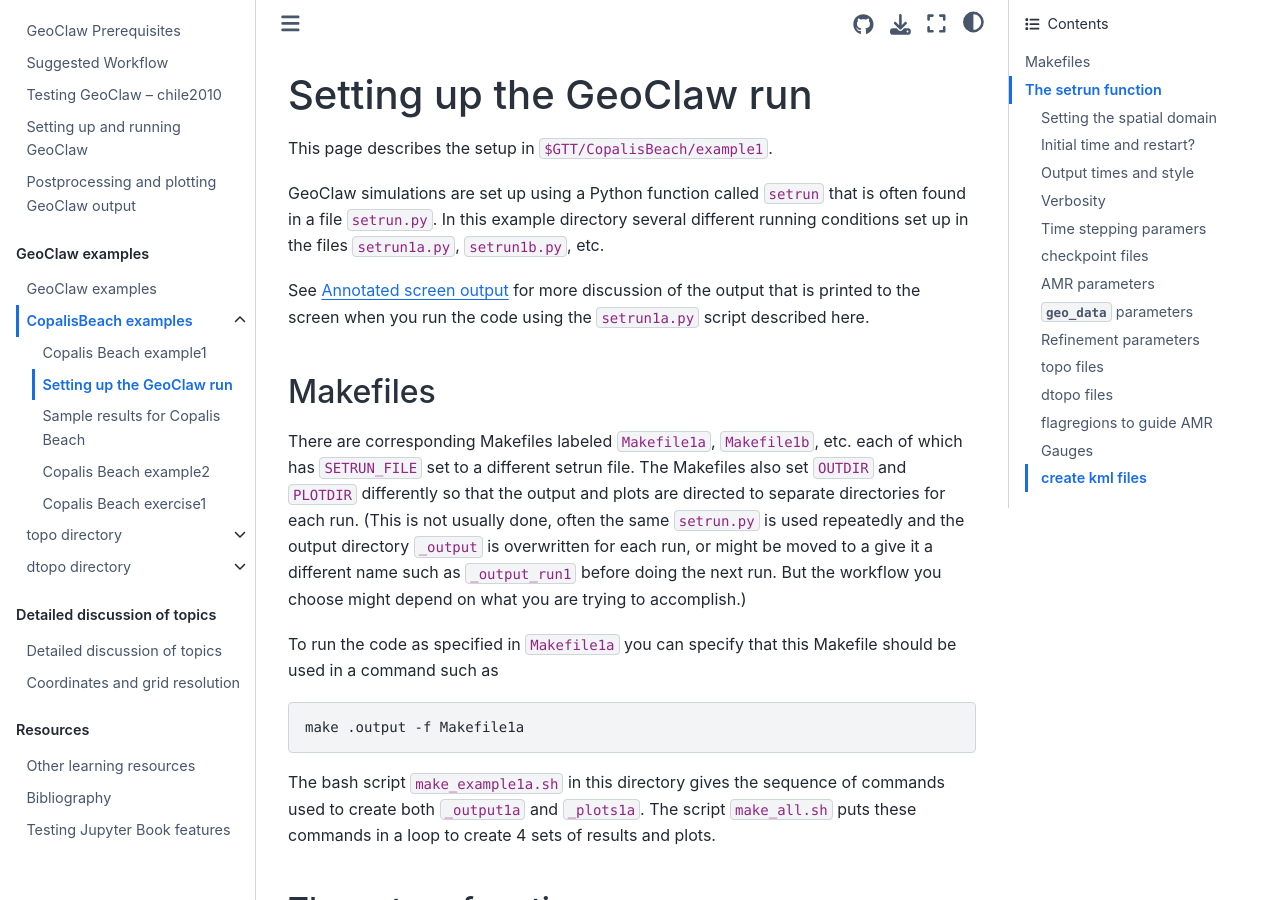
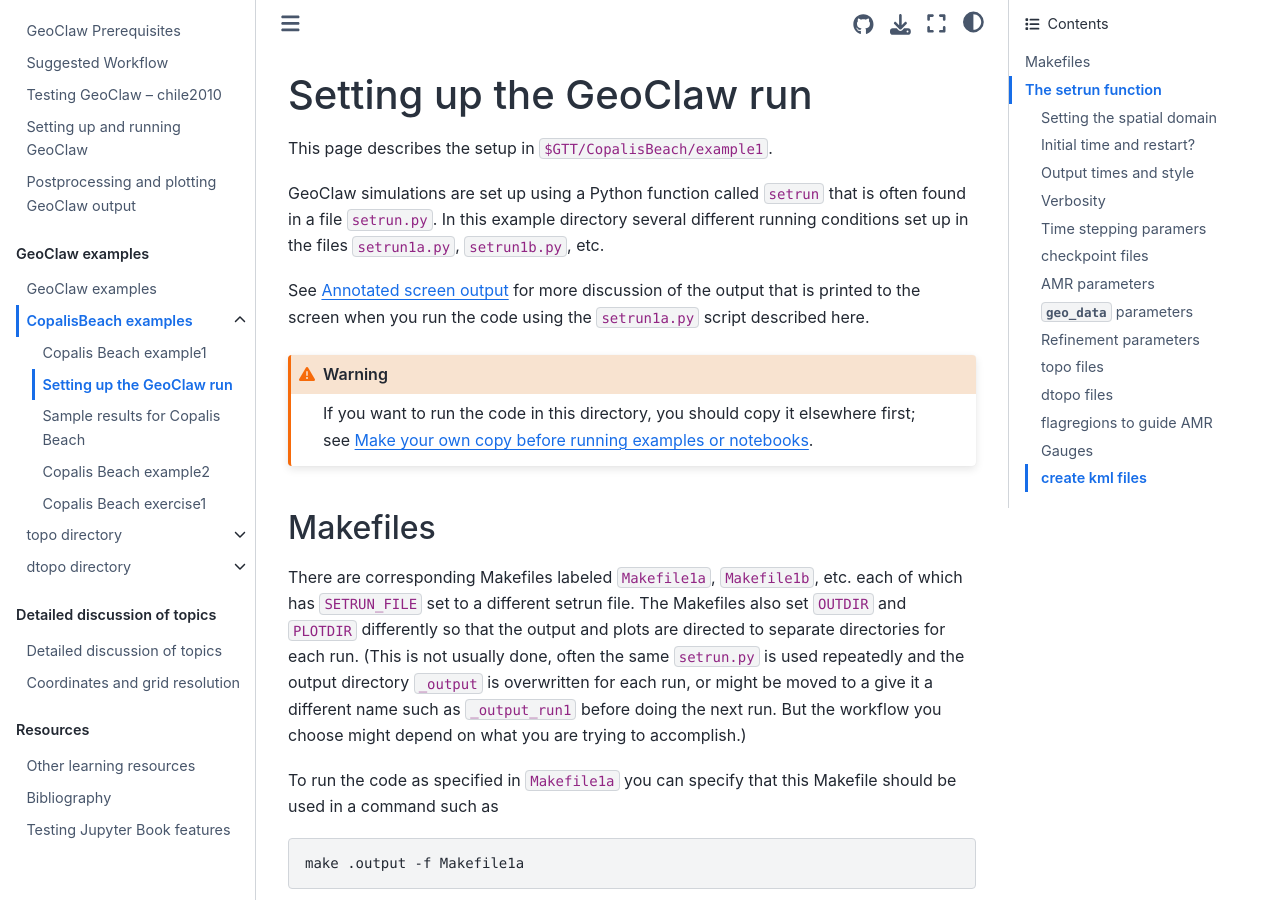
Before and after one commit to rjleveque/geoclaw_tsunami_tutorial, a Jupyter Book: the page built from GTT/CopalisBeach/example1/setrun_description.md, in a window 1280 px wide and 900 px high. Built offline with Jupyter Book 1.0.4 settings and Sphinx 7.4.7 and the Sphinx Book theme 1.1.4, drawn with Linux system fonts in a browser that asks for light colours; pages that are not in the unit, such as notebooks, are missing from menus.

Commit message:
add workflow:copy label

```diff
--- a/GTT/CopalisBeach/example1/setrun_description.md
+++ b/GTT/CopalisBeach/example1/setrun_description.md
@@ -9,6 +9,11 @@ etc.
 
 See [](output1a_annotated) for more discussion of the output that is printed to
 the screen when you run the code using the `setrun1a.py` script described here.
+
+:::{warning}
+If you want to run the code in this directory, you should copy it
+elsewhere first; see [](workflow:copy).
+:::
 
 ## Makefiles
 
```
Also changed, not shown: GTT/CopalisBeach/example1/README.md (+2 -1 lines), testing_chile2010.md (+1 -1 lines), workflow.md (+1 -1 lines).
